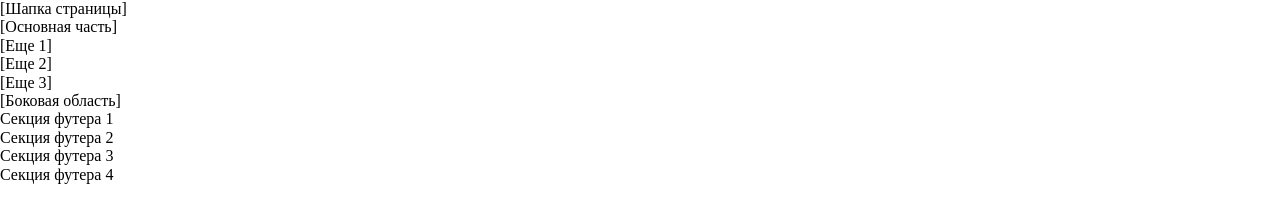
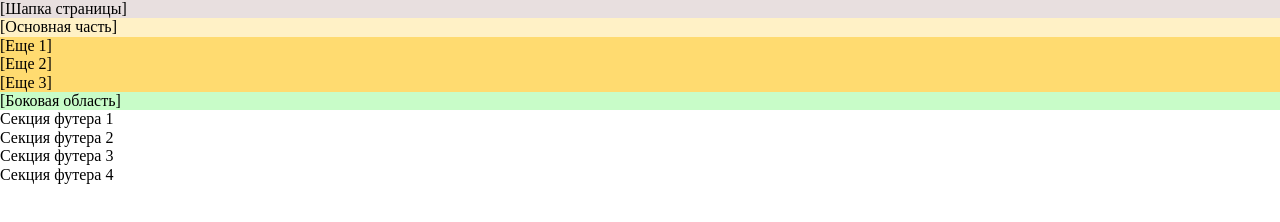
Before and after one commit to Mme1nik/Week6, a plain HTML site: page Задание 2/index.html in a window 1280 px wide. Drawn offline with Linux system fonts and the light colour scheme.

Commit message:
Задание элементам страницы размеров, цветов

```diff
--- a/Задание 2/css/style.css
+++ b/Задание 2/css/style.css
@@ -0,0 +1,29 @@
+* {
+    margin:0;
+    padding:0;
+    box-sizing:border-box;
+}
+.grid-container {
+    width: 100vw;
+    height:100vh;
+
+}
+header{
+    background-color: rgb(232, 223, 223);
+}
+main{
+    background-color: rgba(255, 219, 112, 0.4);
+}
+.grid_item{
+    background-color:rgb(255, 219, 112);
+}
+aside{
+    background-color: rgba(145, 250, 145, 0.5);
+}
+
+footer{
+    background-color: rgb(232, 223, 223);
+}
+.section_footer{
+    background-color: white;
+}
--- a/Задание 2/index.html
+++ b/Задание 2/index.html
@@ -9,6 +9,7 @@
     <link rel="stylesheet" href="./css/style.css">
 </head>
 <body>
+    <div class="grid-container">
         <header>
             [Шапка страницы]
         </header>
@@ -17,19 +18,20 @@
                 [Основная часть]
             </section>
             <div class="text_main">
-            <div>[Еще 1]</div>
-            <div>[Еще 2]</div>
-            <div>[Еще 3]</div>
+                <div class="grid_item">[Еще 1]</div>
+                <div class="grid_item">[Еще 2]</div>
+                <div class="grid_item">[Еще 3]</div>
             </div>
         </main>
         <aside>
             [Боковая область]
         </aside>
         <footer>
-        <section>Секция футера 1</section>
-        <section>Секция футера 2</section>
-        <section>Секция футера 3</section>
-        <section>Секция футера 4</section>
+            <section class="section_footer">Секция футера 1</section>
+            <section class="section_footer">Секция футера 2</section>
+            <section class="section_footer">Секция футера 3</section>
+            <section class="section_footer">Секция футера 4</section>
         </footer>
+    </div>
 </body>
 </html>
```
Lines whose indentation alone changed are shown as unchanged.
